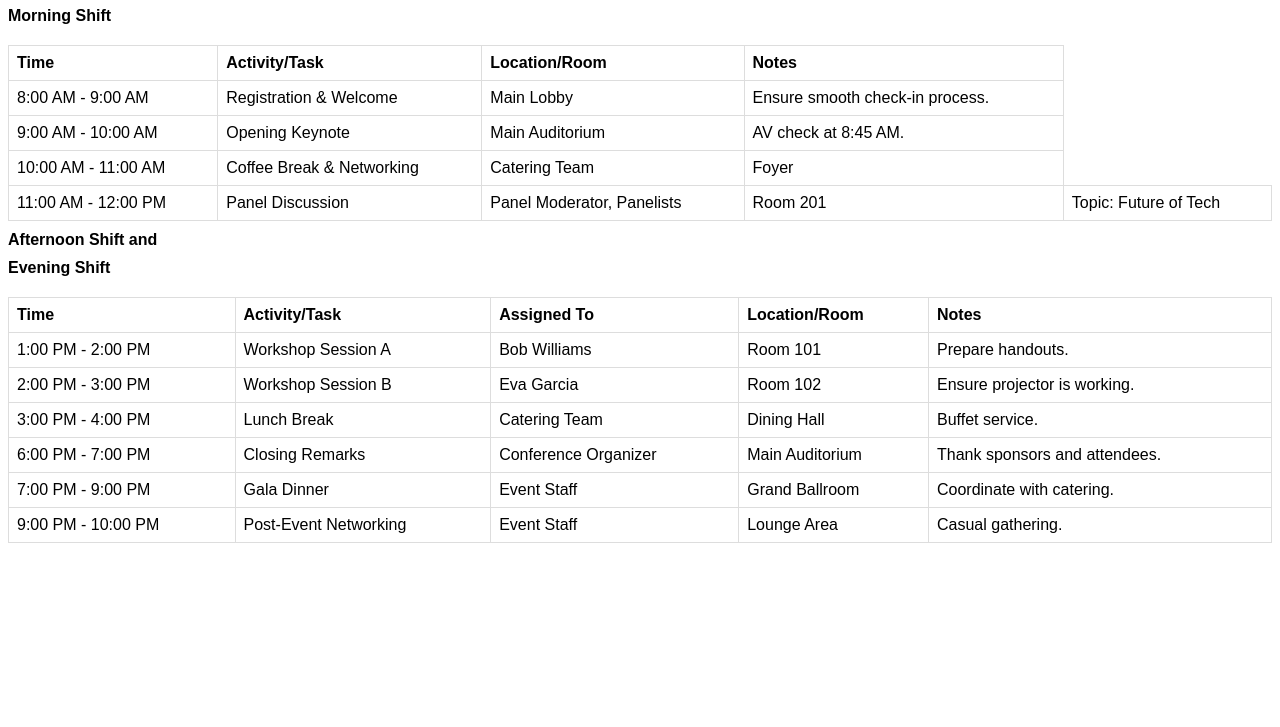
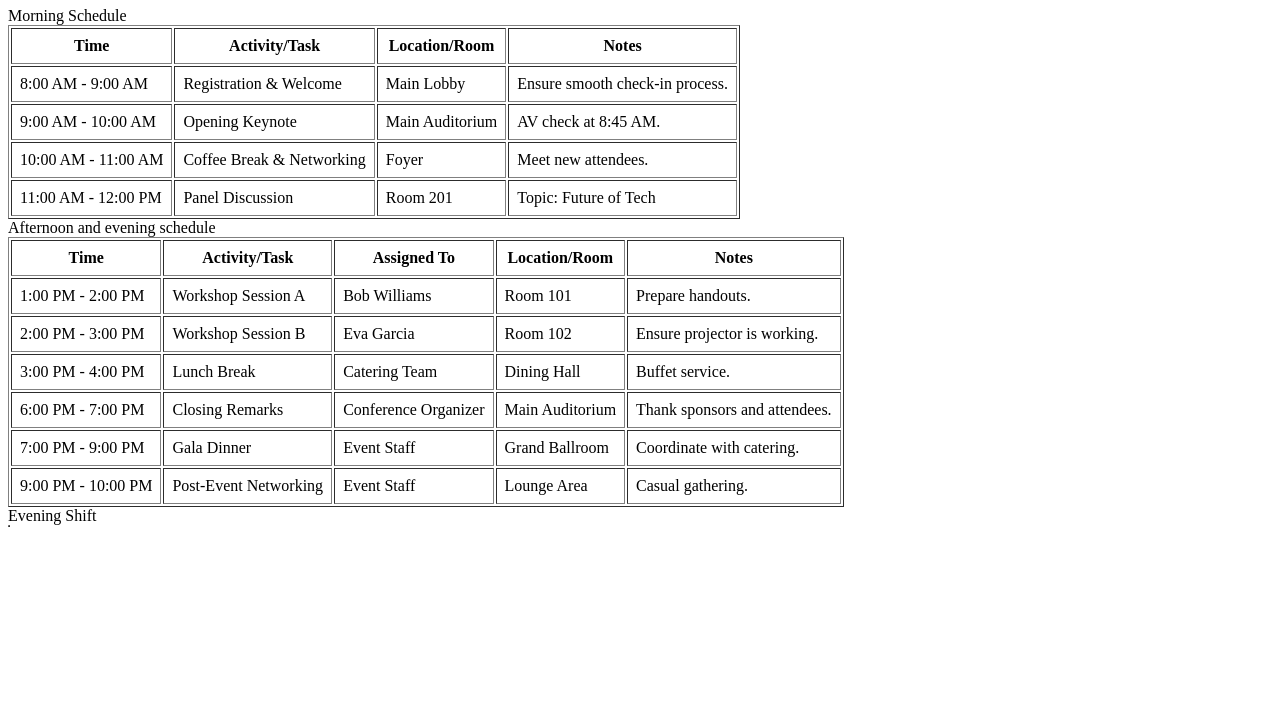
Before and after one commit to samrudhishirsath19/G.3.ICP11.HTML.GitHub.Project.1.Event-Website, a plain HTML site: page pages/schedule.html in a window 1280 px wide. Shown: the part 73-800 px from the top of the page. Drawn offline with Linux system fonts and the light colour scheme.

Commit message:
table and schedule added

```diff
--- a/pages/schedule.html
+++ b/pages/schedule.html
@@ -1,45 +1,15 @@
 <!DOCTYPE html>
 <html lang="en">
-<head>
+
     <meta charset="UTF-8">
     <meta name="viewport" content="width=device-width, initial-scale=1.0">
-    <title>schedule page</title>
+    <title>Schedule Page</title>
 </head>
+<body>
     <h1>Schedule of the Events</h1>
 
-<body>
-    <style>
-        body {
-            font-family: sans-serif;
-        }
-        table {
-            width: 100%;
-            border-collapse: collapse;
-            margin-top: 20px;
-        }
-        th, td {
-            border: 1px solid #ddd;
-            padding: 8px;
-            text-align: left;
-        }
-         {
-
-        }
-        tr:hover {
-
-        }
-        .shift-heading {
-            font-weight: bold;
-            margin-top: 10px;
-        }
-
-
-
-
-    </style>
-
-    <div class="shift-heading">Morning Shift</div>
-    <table>
+    <div class="shift-heading">Morning Schedule   </div>
+    <table border ="1" cellpadding="8">
         <thead>
             <tr>
                 <th>Time</th>
@@ -61,20 +31,25 @@
                 <td>Main Auditorium</td>
                 <td>AV check at 8:45 AM.</td>
             </tr>
-
+            <tr>
                 <td>10:00 AM - 11:00 AM</td>
                 <td>Coffee Break & Networking</td>
-            <td>Catering Team</td>
                 <td>Foyer</td>
-
+                <td>Meet new attendees.</td>
             </tr>
             <tr>
-            <td>11:00 AM - 12:00 PM</td>  <td>Panel Discussion</td>        <td>Panel Moderator, Panelists</td> <td>Room 201</td>                <td>Topic: Future of Tech</td>      </tr>
+                <td>11:00 AM - 12:00 PM</td>
+                <td>Panel Discussion</td>
+                <td>Room 201</td>
+                <td>Topic: Future of Tech</td>
+            </tr>
         </tbody>
     </table>
 
-<div class="shift-heading">Afternoon Shift  and</div>
-<table>
+ <nbsp>  </nbsp>
+
+    <div class="shift-heading">Afternoon  and evening schedule </div>
+    <table border="1" cellpadding="8">
         <thead>
             <tr>
                 <th>Time</th>
@@ -106,6 +81,7 @@
                 <td>Dining Hall</td>
                 <td>Buffet service.</td>
             </tr>
+            <tr>
                 <td>6:00 PM - 7:00 PM</td>
                 <td>Closing Remarks</td>
                 <td>Conference Organizer</td>
@@ -126,10 +102,16 @@
                 <td>Lounge Area</td>
                 <td>Casual gathering.</td>
             </tr>
+        </tbody>
+    </table>
+
     <div class="shift-heading">Evening Shift</div>
-<table>
+    <table border="1" cellpadding="8">
+        <!-- Add content for the Evening Shift if needed -->
+    </table>
 
 </body>
 </html>
-</body>
-</html>
+
+</head>
+<body>
```
Lines whose indentation alone changed are shown as unchanged.
